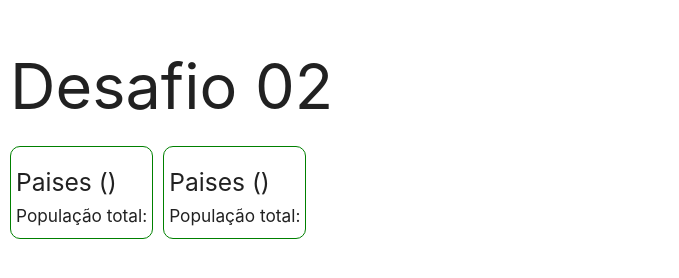
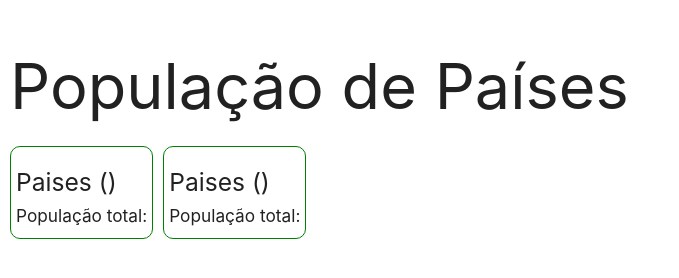
Before and after one commit to cicerorod/igti-fullstack-mod1-populacao-de-pais, a plain HTML site: page index.html in a window 1280 px wide. Shown: the whole page, without its empty margins (0-679 px from the left). Drawn offline with nearby package versions, Linux system fonts and the light colour scheme; no server answers.

Commit message:
first commit

```diff
--- a/index.html
+++ b/index.html
@@ -1,22 +1,24 @@
 <!DOCTYPE html>
 <html lang="en">
-
   <head>
     <meta charset="UTF-8" />
     <meta name="viewport" content="width=device-width, initial-scale=1.0" />
     <!-- <link rel="stylesheet" href="./css/reset.css" /> -->
 
-  <link rel="stylesheet" href="https://cdnjs.cloudflare.com/ajax/libs/materialize/1.0.0/css/materialize.min.css" />
+    <link
+      rel="stylesheet"
+      href="https://cdnjs.cloudflare.com/ajax/libs/materialize/1.0.0/css/materialize.min.css"
+    />
     <link rel="stylesheet" href="./css/style.css" />
 
     <!-- <link rel='stylesheet' href='', type='text/css'/>
   <link rel='stylesheet' type='text/css', href='./aula17/css/style.css') -->
 
-  <title>Document</title>
+    <title>população de países</title>
   </head>
 
   <body>
-  <h1>Desafio 02</h1>
+    <h1>População de Países</h1>
     <div class="country-container">
       <div class="country-List">
         <h5>Paises (<span id="countCountries"></span>)</h5>
@@ -29,12 +31,8 @@
         <h6>População total: <span id="totalPopulationFavorites"></span></h6>
         <div id="tabFavorites"></div>
       </div>
-
-
-
     </div>
 
     <script src="./js/script.js"></script>
   </body>
-
 </html>
```
Also changed, not shown: 1 other file. Lines whose indentation alone changed are shown as unchanged.
